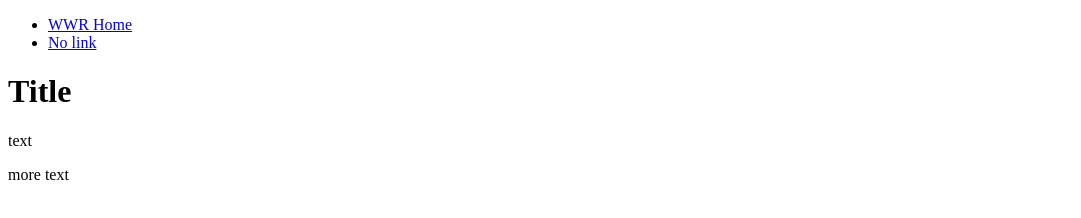
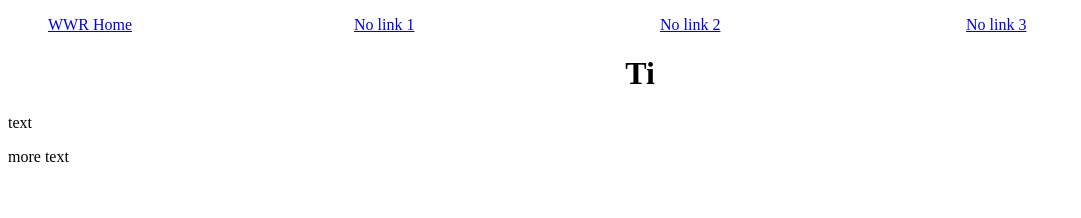
Before and after one commit to HaydenHoward/WDD130tutor, a plain HTML site: page index.html in a window 1280 px wide. Shown: the whole page, without its empty margins (0-1081 px from the left). Drawn offline with Linux system fonts and the light colour scheme.

Commit message:
add html

```diff
--- a/WWR/styles.css
+++ b/WWR/styles.css
@@ -63,7 +63,7 @@ nav a {
   text-decoration: none;
 }
 
-nav ul {
+img ul {
   list-style: none;
   display: grid;
   grid-template-columns: repeat(auto-fit, minmax(6em, 1fr));
@@ -76,7 +76,7 @@ nav ul {
   padding: .5em 0.125em;
 }
 
-nav a:hover {
+ a:hover {
   color: #F4B942;
   background-color: #29335c;
   padding: 0.5em 0.125em;
--- a/index.html
+++ b/index.html
@@ -12,14 +12,15 @@
         <nav>
             <ul>
                 <li><a href="WWR/index.html">WWR Home</a></li>
-                <li><a href=#> No link</a></li>
-
-
+                <li><a href=#> No link 1</a></li>
+                <li><a href=#> No link 2</a></li>
+                <li><a href=#> No link 3</a></li>
             </ul>
         </nav>
     </header>
-    <h1>Title</h1>
+    <h1>Ti</h1>
     <p>text</p>
     <p>more text</p>
+    <img src=""
 </body>
 </html>
--- a/style.css
+++ b/style.css
@@ -1,3 +1,12 @@
 p {
     color: rgb(0, 0, 0);
 }
+nav ul {
+    display: grid;
+    grid-template-columns: repeat(auto-fit, minmax(6em, 1fr));
+    list-style: none;
+}
+
+h1 {
+    text-align: center;
+}
```
Also changed, not shown: WWR/ident.html (added, +12 -0 lines).
